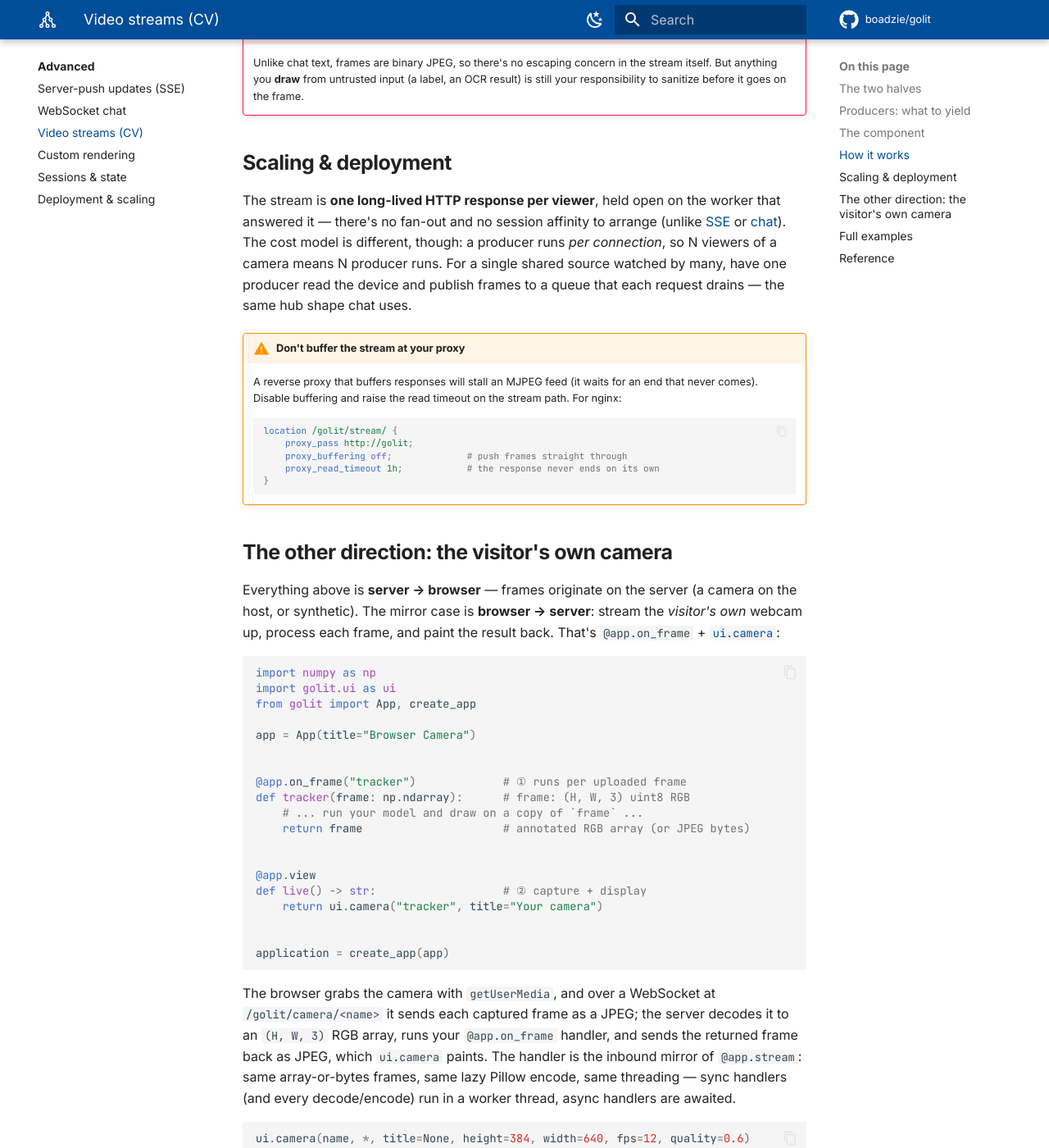
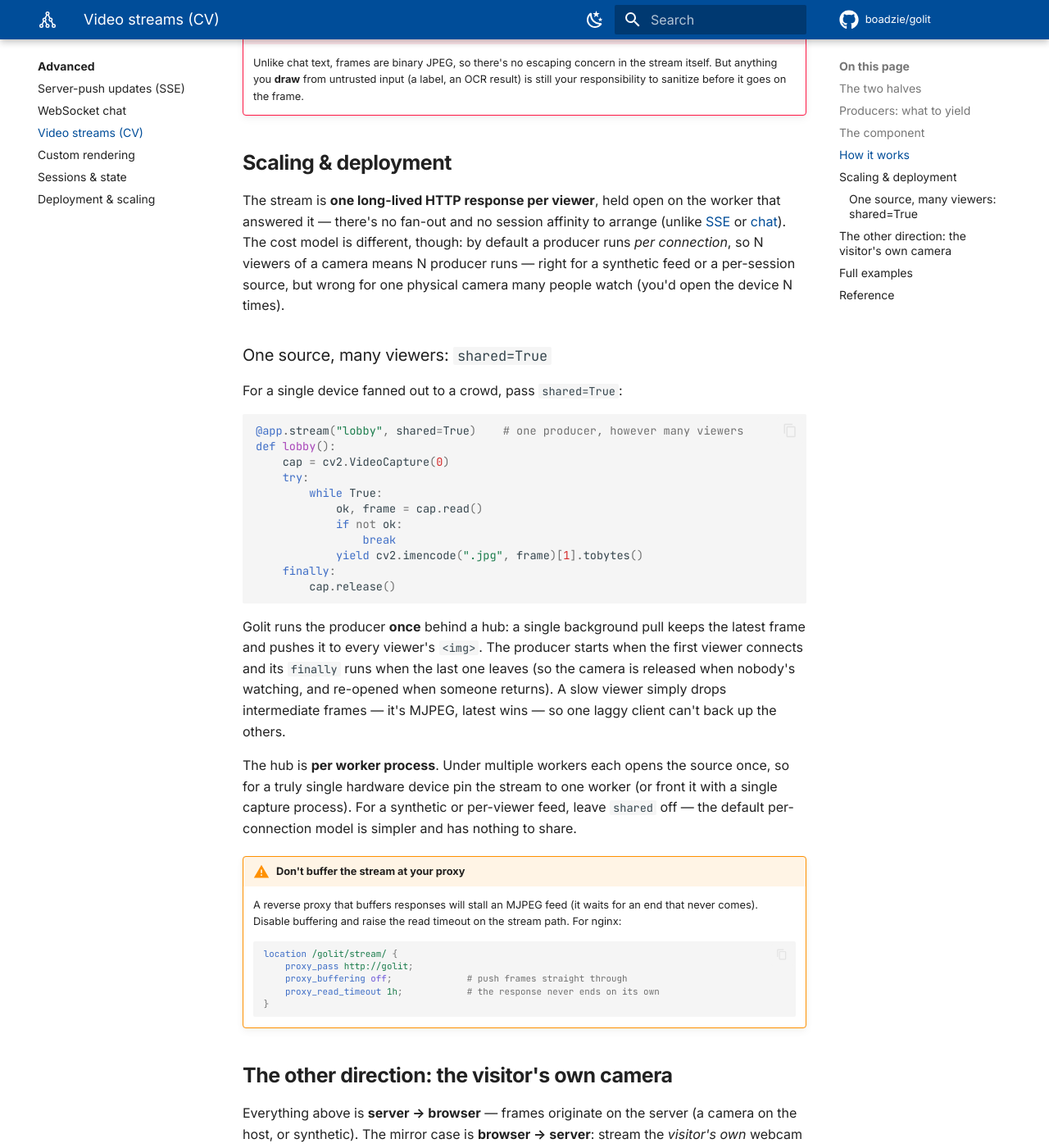
Before and after one commit to Boadzie/golit, an MkDocs documentation site: the page built from docs/advanced/video-streams.md, in a window 1280 px wide and 1400 px high, scrolled down 3051 px. Shown: the whole window at 82% size. Built offline with MkDocs 1.6.1 and Material for MkDocs 9.7.7, drawn with Linux system fonts in a browser that asks for light colours; comment, search, counter and statistics services are not loaded.

Commit message:
docs(streaming): document shared=True one-source-many-viewers fan-out

````diff
--- a/docs/advanced/video-streams.md
+++ b/docs/advanced/video-streams.md
@@ -106,7 +106,29 @@ sequenceDiagram
 
 ## Scaling & deployment
 
-The stream is **one long-lived HTTP response per viewer**, held open on the worker that answered it — there's no fan-out and no session affinity to arrange (unlike [SSE](server-push.md) or [chat](websockets.md)). The cost model is different, though: a producer runs *per connection*, so N viewers of a camera means N producer runs. For a single shared source watched by many, have one producer read the device and publish frames to a queue that each request drains — the same hub shape chat uses.
+The stream is **one long-lived HTTP response per viewer**, held open on the worker that answered it — there's no fan-out and no session affinity to arrange (unlike [SSE](server-push.md) or [chat](websockets.md)). The cost model is different, though: by default a producer runs *per connection*, so N viewers of a camera means N producer runs — right for a synthetic feed or a per-session source, but wrong for one physical camera many people watch (you'd open the device N times).
+
+### One source, many viewers: `shared=True`
+
+For a single device fanned out to a crowd, pass `shared=True`:
+
+```python
+@app.stream("lobby", shared=True)    # one producer, however many viewers
+def lobby():
+    cap = cv2.VideoCapture(0)
+    try:
+        while True:
+            ok, frame = cap.read()
+            if not ok:
+                break
+            yield cv2.imencode(".jpg", frame)[1].tobytes()
+    finally:
+        cap.release()
+```
+
+Golit runs the producer **once** behind a hub: a single background pull keeps the latest frame and pushes it to every viewer's `<img>`. The producer starts when the first viewer connects and its `finally` runs when the last one leaves (so the camera is released when nobody's watching, and re-opened when someone returns). A slow viewer simply drops intermediate frames — it's MJPEG, latest wins — so one laggy client can't back up the others.
+
+The hub is **per worker process**. Under multiple workers each opens the source once, so for a truly single hardware device pin the stream to one worker (or front it with a single capture process). For a synthetic or per-viewer feed, leave `shared` off — the default per-connection model is simpler and has nothing to share.
 
 !!! warning "Don't buffer the stream at your proxy"
     A reverse proxy that buffers responses will stall an MJPEG feed (it waits for an end that never comes). Disable buffering and raise the read timeout on the stream path. For nginx:
````
